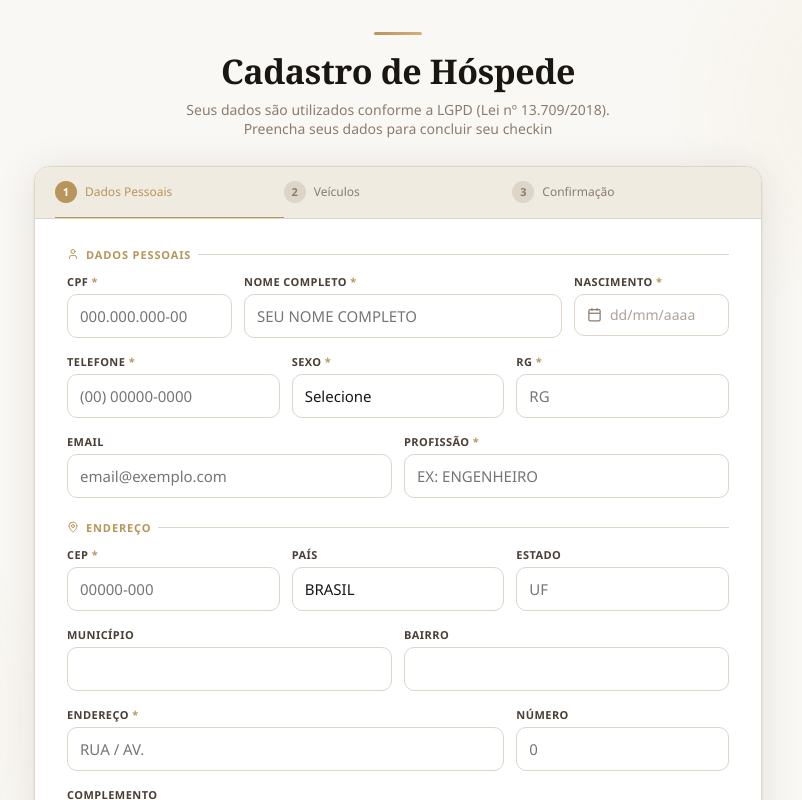
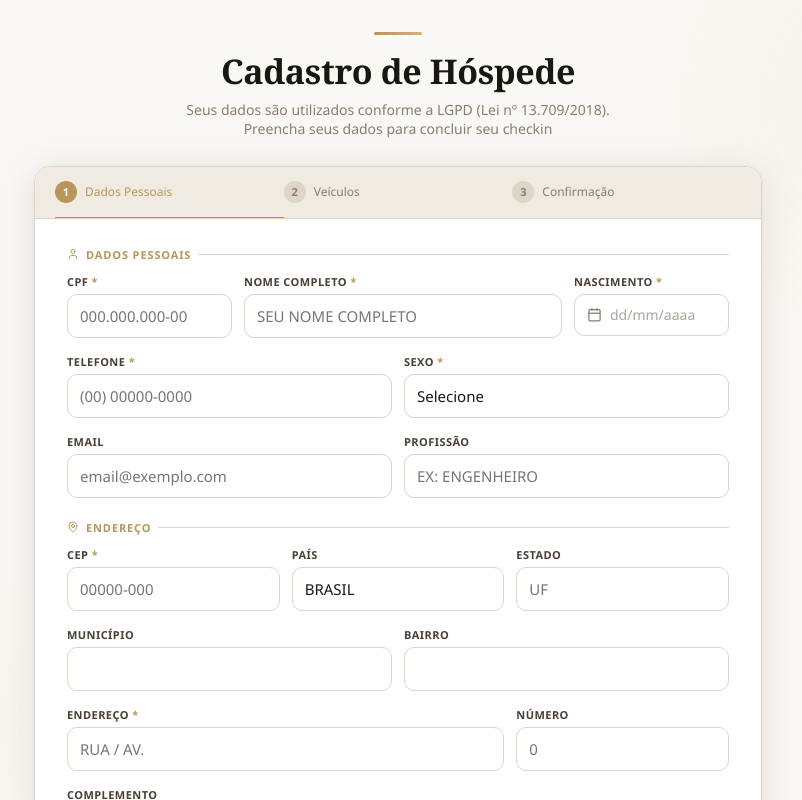
Before and after one commit to SamInst/cadastro-hospede, a React (Vite) app: page /registro in a window 1280 px wide. Shown: the top 800 px of the page, without its empty margins (242-1044 px from the left). Built offline with nearby package versions, Linux system fonts and the light colour scheme.

Commit message:
removing rg and profissao fields

```diff
--- a/src/pages/registro/ClienteRegistroPage.jsx
+++ b/src/pages/registro/ClienteRegistroPage.jsx
@@ -115,7 +115,7 @@ const toApiDate = d => {
 const blankVeiculo = () => ({ tipo:'', modelo:'', marca:'', placa:'', cor:'' });
 const blankForm    = () => ({
   pessoaId: null,
-  nome:'', dataNascimento: null, cpf:'', rg:'', email:'', profissao:'',
+  nome:'', dataNascimento: null, cpf:'', email:'', profissao:'',
   telefone:'', sexo:'', pais:'Brasil', estado:'', municipio:'',
   endereco:'', complemento:'', cep:'', bairro:'', numero:'',
   veiculos: [], status: 'ATIVO',
@@ -225,7 +225,6 @@ export default function ClienteRegistroPage() {
             nome:           found.nome ?? '',
             dataNascimento: parseApiDate(rawNasc),
             cpf:            masked,
-            rg:             found.rg ?? '',
             email:          found.email ?? '',
             profissao:      found.profissao ?? '',
             telefone:       maskPhone(found.telefone ?? ''),
@@ -295,7 +294,7 @@ export default function ClienteRegistroPage() {
   // ── Validação step 1 ────────────────────────────────────────────────────────
   const required1 = { cpf: form.cpf, nome: form.nome, dataNascimento: form.dataNascimento,
                       telefone: form.telefone, cep: form.cep,
-                      sexo: form.sexo, rg: form.rg, profissao: form.profissao, endereco: form.endereco };
+                      sexo: form.sexo, endereco: form.endereco };
   const missingField = f => !required1[f];
   const step1Valid = Object.values(required1).every(v => !!v) && cpfStatus !== 'invalid';
 
@@ -321,7 +320,6 @@ export default function ClienteRegistroPage() {
         nome:            up(form.nome),
         data_nascimento: toApiDate(form.dataNascimento),
         cpf:             unmask(form.cpf),
-        rg:              up(form.rg),
         email:           form.email.trim() || null,
         profissao:       up(form.profissao),
         telefone:        unmask(form.telefone),
@@ -486,8 +484,8 @@ export default function ClienteRegistroPage() {
                   </div>
                 </div>
 
-                {/* Tel + Sexo + RG */}
-                <div className={styles.grid3} style={{ marginBottom: 16 }}>
+                {/* Tel + Sexo */}
+                <div className={styles.grid2} style={{ marginBottom: 16 }}>
                   <div className={styles.field}>
                     <label className={[lblErr('telefone'), styles.req].join(' ')}>Telefone</label>
                     <input className={errCls('telefone')} value={form.telefone}
@@ -499,11 +497,6 @@ export default function ClienteRegistroPage() {
                       {SEXO_OPTS.map(o => <option key={o.value} value={o.value}>{o.label}</option>)}
                     </select>
                   </div>
-                  <div className={styles.field}>
-                    <label className={[lblErr('rg'), styles.req].join(' ')}>RG</label>
-                    <input className={errCls('rg')} value={form.rg}
-                      onChange={e => set('rg', e.target.value)} placeholder="RG" />
-                  </div>
                 </div>
 
                 {/* Email + Profissão */}
@@ -514,8 +507,8 @@ export default function ClienteRegistroPage() {
                       onChange={e => set('email', e.target.value)} placeholder="email@exemplo.com" />
                   </div>
                   <div className={styles.field}>
-                    <label className={[lblErr('profissao'), styles.req].join(' ')}>Profissão</label>
-                    <input className={errCls('profissao')} value={form.profissao}
+                    <label className={styles.label}>Profissão</label>
+                    <input className={styles.input} value={form.profissao}
                       onChange={e => set('profissao', e.target.value)} placeholder="Ex: Engenheiro" />
                   </div>
                 </div>
```
